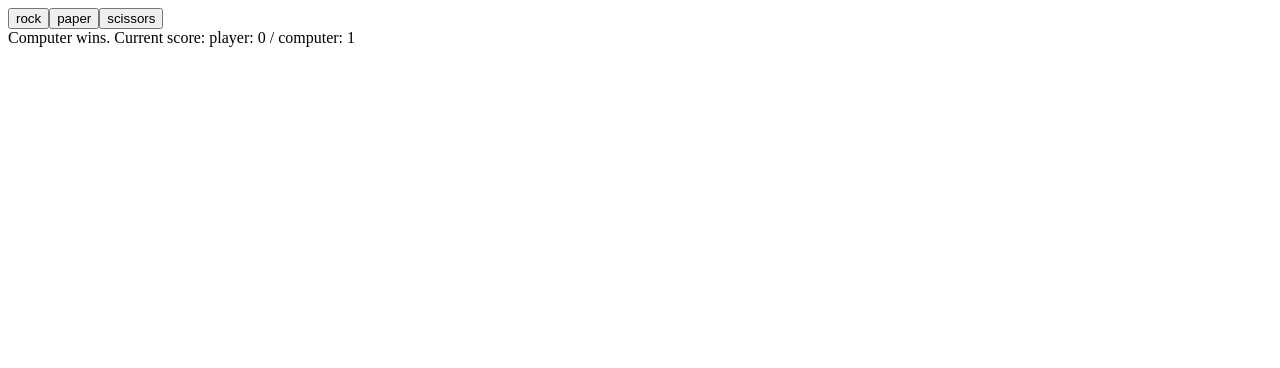
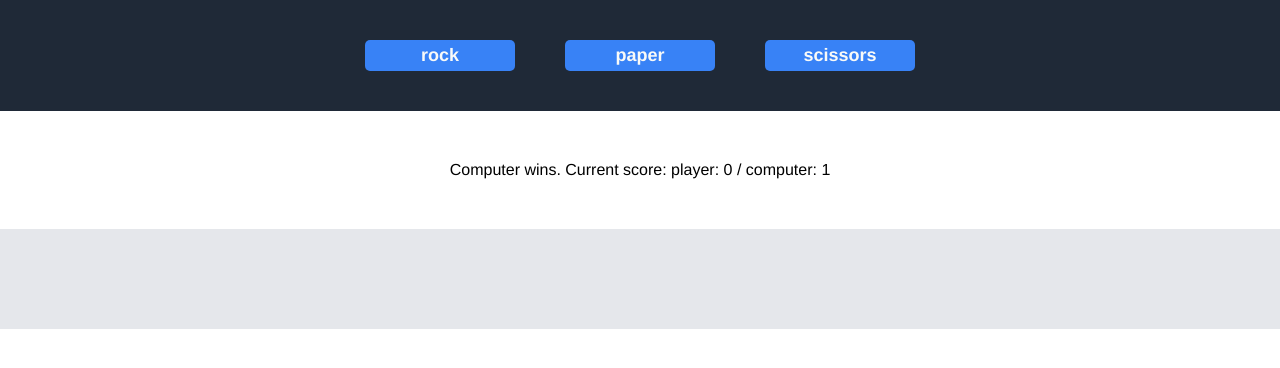
Before and after one commit to gvaa/rps, a plain HTML site: page index.html in a window 1280 px wide. Both pictures are taken after a click on the button "rock". Drawn offline with Linux system fonts and the light colour scheme.

Commit message:
Move all gameplay to UI, add some styles
All gameplay is now via UI, console output removed. Added winner determination
based on 5 rounds. Initial styling added.

```diff
--- a/index.html
+++ b/index.html
@@ -3,7 +3,8 @@
 <head>
     <meta charset="UTF-8">
     <meta name="viewport" content="width=device-width, initial-scale=1.0">
-    <title>Document</title>
+    <title>Rock, Paper & Scissors</title>
+    <link rel="stylesheet" href="./styles/style.css">
 </head>
 <body>
     <script src="./scripts/rps.js"></script>
--- a/scripts/rps.js
+++ b/scripts/rps.js
@@ -6,6 +6,7 @@ let numberGames = 5;
 let playerScore = 0;
 let computerScore = 0;
 let result;
+let winner;
 
 let getComputerChoice = function () {
     let computerChoice = Math.floor(Math.random() * 3);
@@ -44,35 +45,43 @@ let createButton = function (id) {
 let displayResult = function (e) {
     let playerChoice = e.target.id;
     let computerChoice = getComputerChoice();
-    console.log(playerChoice, computerChoice);
     let gameResult = getGameResult(playerChoice, computerChoice);
-    console.log(gameResult);
-    const resultsDiv = document.createElement("div");
-    resultsDiv.setAttribute("id", "results");
+    if (playerScore == 0 && computerScore == 0) {finalDiv.textContent = "";}
     if (gameResult == "Player wins") {
         playerScore++;
-    }
-    else if (gameResult == "Computer wins") {
+    } else if (gameResult == "Computer wins") {
         computerScore++;
     }
-    console.log(`Player wins: ${playerScore} / Computer wins: ${computerScore}`);
     resultsDiv.textContent = gameResult + `. Current score: player: ${playerScore} / computer: ${computerScore}`;
-    myBody.appendChild(resultsDiv);
+      if (playerScore == 5 || computerScore == 5) {
+        if (playerScore > computerScore) {
+            winner = "Player";
+            } else {winner = "Computer"};
+        finalDiv.textContent = `Game Over! ${winner} wins!`;
+        playerScore = 0;
+        computerScore = 0;
+        winner = "";
+    }
 }
 
 const myBody = document.body;
-const divButtons = document.createElement("div");
 
-divButtons.appendChild(createButton("rock"));
-divButtons.appendChild(createButton("paper"));
-divButtons.appendChild(createButton("scissors"));
+const buttonsDiv = document.createElement("div");
+buttonsDiv.setAttribute("id", "buttons");
+const resultsDiv = document.createElement("div");
+resultsDiv.setAttribute("id", "results");
+const finalDiv = document.createElement("div");
+finalDiv.setAttribute("id", "final");
+
+buttonsDiv.appendChild(createButton("rock"));
+buttonsDiv.appendChild(createButton("paper"));
+buttonsDiv.appendChild(createButton("scissors"));
 // createButton("rock");
 // createButton("paper");
 // createButton("scissors");
-
-myBody.appendChild(divButtons);
-
-
+myBody.appendChild(buttonsDiv);
+myBody.appendChild(resultsDiv);
+myBody.appendChild(finalDiv);
 
 
 // some old code preserved for myself
--- /dev/null
+++ b/styles/style.css
@@ -0,0 +1,47 @@
+body {
+    font-family: 'Nunito', 'Franklin Gothic Medium', 'Helvetica', 'Arial', sans-serif;
+    margin: 0;
+
+}
+
+button {
+    font-family: 'Nunito', 'Franklin Gothic Medium', 'Helvetica', 'Arial', sans-serif;
+    background-color: #3882f6;
+    color: #f9faf8;
+    font-weight: 600;
+    font-size: 18px;
+    padding: 5px 35px;
+    margin: 40px 0;
+    border: none;
+    border-radius: 5px;
+    min-width: 150px;
+}
+
+div#buttons {
+    padding: 0 10% 0 10%;
+    display: flex;
+    /* align-items: center; */
+    justify-content: center;
+    gap: 50px;
+    background-color: #1f2937;
+}
+
+div#results{
+    padding: 50px 10% 50px 10%;
+    text-align: center;
+    /* display: flex; */
+    /* align-items: center; */
+    /* justify-content: center; */
+    /* gap: 50px; */
+}
+
+div#final{
+    padding: 50px 10% 50px 10%;
+    text-align: center;
+    background-color: #e5e7eb;
+    /* display: flex; */
+    /* align-items: center; */
+    /* justify-content: center; */
+    /* gap: 50px; */
+    /* background-color: #e5e7eb; */
+}
```
